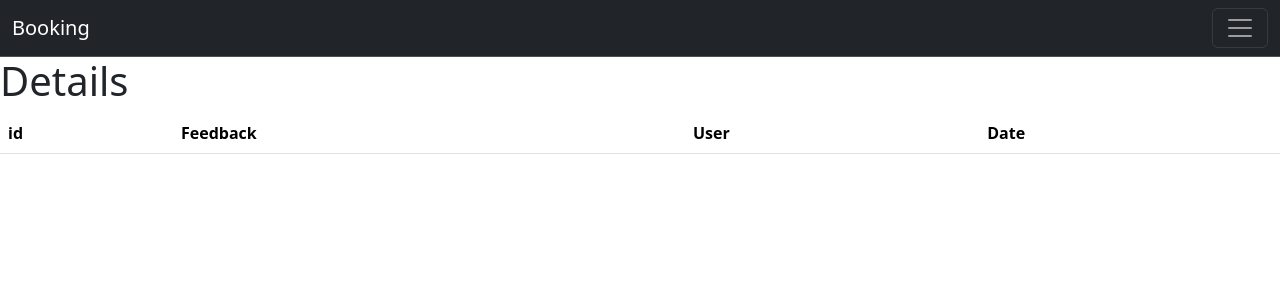
After one commit to DenisListopad94/Prokopenya_Django, a Django app: page /booking_app/feedbacks in a window 1280 px wide. The commit adds this page. Shown: the top 300 px of the page. Run offline with Django 5.2, Linux system fonts and the light colour scheme; data that the repository does not hold is empty.

Commit message:
lesson 28 done

```diff
--- a/Lesson21/src/booking_app/urls.py
+++ b/Lesson21/src/booking_app/urls.py
@@ -1,5 +1,6 @@
 from django.urls import path
-from .views import index, hotels, users, comments, hotels_view, persons, book_room, details_orders_view
+from .views import (index, hotels, users, comments, hotels_view, persons, book_room, details_orders_view, user_add,
+                    feedback_add, feedbacks_view)
 # BookingFormView,
 
 urlpatterns = [
@@ -11,4 +12,7 @@ urlpatterns = [
     path('hotels_view', hotels_view, name="hotels_list_view"),
     path('booking_form', book_room, name='book_room'),
     path('details_orders', details_orders_view, name='details_orders'),
+    path('user_add', user_add, name='user_add'),
+    path('add_feedback', feedback_add, name='add_feedback'),
+    path('feedbacks', feedbacks_view, name='feedbacks'),
 ]
--- a/Lesson21/src/booking_app/views.py
+++ b/Lesson21/src/booking_app/views.py
@@ -1,11 +1,10 @@
 from django.contrib import messages
 from django.db import transaction
 from django.db.models import Q
-from django.http import HttpRequest, HttpResponse, HttpResponseServerError, HttpResponseBadRequest
+from django.http import HttpRequest, HttpResponse, HttpResponseServerError, HttpResponseBadRequest, HttpResponseRedirect
 from django.shortcuts import render, get_object_or_404, redirect
-from .models import Person, Hotels, HotelsComment, User, Room, Booking
-from .forms import BookingRoom
-from datetime import timedelta, timezone
+from .models import Person, Hotels, HotelsComment, User, Room, Booking, Feedback
+from .forms import BookingRoom, UserModelAddForm, FeedbackModelAddForm
 
 
 # Create your views here.
@@ -217,3 +216,52 @@ def book_room(request):
                 return booking_form_view(request, error='Данная комната уже забронирована')
         print(form.errors)
     return booking_form_view(request, error='')
+
+
+def user_add_view(request, error=''):
+    form = UserModelAddForm()
+    context = {
+        'form': form,
+        'error': error
+    }
+    return render(request, 'user_add.html', context)
+
+
+def user_add(request):
+    if request.method == "POST":
+        form = UserModelAddForm(request.POST)
+        if form.is_valid():
+            form.save()
+        print(form.errors)
+    return user_add_view(request, error='')
+
+
+def feedback_add_view(request, error=''):
+    form = FeedbackModelAddForm()
+    context = {
+        'form': form,
+        'error': error
+    }
+    return render(request, 'add_feedback.html', context)
+
+
+def feedback_add(request):
+    if request.method == "POST":
+        form = FeedbackModelAddForm(request.POST)
+        if form.is_valid():
+            form.save()
+            return HttpResponseRedirect("feedbacks")
+        # print(form.errors)
+    return feedback_add_view(request, error='')
+
+
+def feedbacks_view(request):
+    context = {
+        'feedbacks': Feedback.objects.all()
+    }
+
+    return render(
+        request=request,
+        template_name="feedbacks.html",
+        context=context,
+    )
--- a/Lesson21/src/templates/booking_app/base.html
+++ b/Lesson21/src/templates/booking_app/base.html
@@ -6,6 +6,8 @@
 
     <link href="https://cdn.jsdelivr.net/npm/bootstrap@5.3.3/dist/css/bootstrap.min.css" rel="stylesheet">
     <script src="https://cdn.jsdelivr.net/npm/bootstrap@5.3.3/dist/js/bootstrap.bundle.min.js"></script>
+
+
 
 
     <title>{% block title %}BASE{% endblock %}</title>
--- a/Lesson21/src/templates/booking_app/booking_form.html
+++ b/Lesson21/src/templates/booking_app/booking_form.html
@@ -1,5 +1,6 @@
 {% extends "base.html" %}
 {% load static %}
+{% load crispy_forms_tags %}
 
 {% block title %}Comments{% endblock %}
 {% block content %}
@@ -8,7 +9,7 @@
     <p>{{ error }}</p>
     <form method="post" action="/booking_app/booking_form">
         {% csrf_token %}
-        {{ form }}
+        {{ form |crispy}}
         <button type="submit">Book Room</button>
     </form>
 
--- /dev/null
+++ b/Lesson21/src/templates/booking_app/feedbacks.html
@@ -0,0 +1,28 @@
+{% extends "base.html" %}
+{% load static %}
+
+{% block title %}Feedbacks{% endblock %}
+{% block content %}
+
+<h1>Details</h1>
+<table class="table">
+  <thead>
+    <tr>
+      <th scope="row">id</th>
+      <th scope="row">Feedback</th>
+      <th scope="col">User</th>
+      <th scope="col">Date</th>
+    </tr>
+  </thead>
+  <tbody>
+    {% for feedback in feedbacks %}
+    <tr>
+        <th>{{ feedback.id }}</th>
+        <td>{{ feedback.text }}</td>
+        <td>{{ feedback.user.first_name }} {{ feedback.user.last_name }}</td>
+        <td>{{ feedback.created_at}}</td>
+    </tr>
+    {% endfor %}
+  </tbody>
+</table>
+{% endblock %}
```
Also changed, not shown: Lesson21/src/booking_app/forms.py (+16 -0 lines), Lesson21/src/booking_app/models.py (+11 -2 lines), Lesson21/src/booking_app/validators.py (added, +8 -0 lines), Lesson21/src/config/settings.py (+7 -0 lines), Lesson21/src/templates/booking_app/add_feedback.html (added, +13 -0 lines), Lesson21/src/templates/booking_app/user_add.html (added, +13 -0 lines), Lesson21/src/booking_app/migrations/0006_alter_user_age_feedback.py (added), Lesson21/src/booking_app/migrations/0007_alter_feedback_text.py (added).
